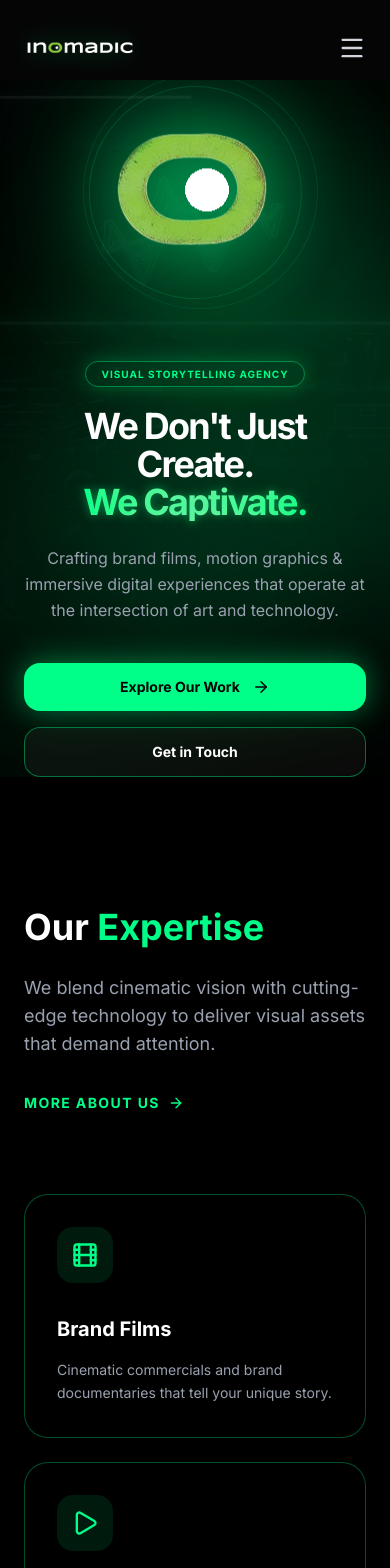
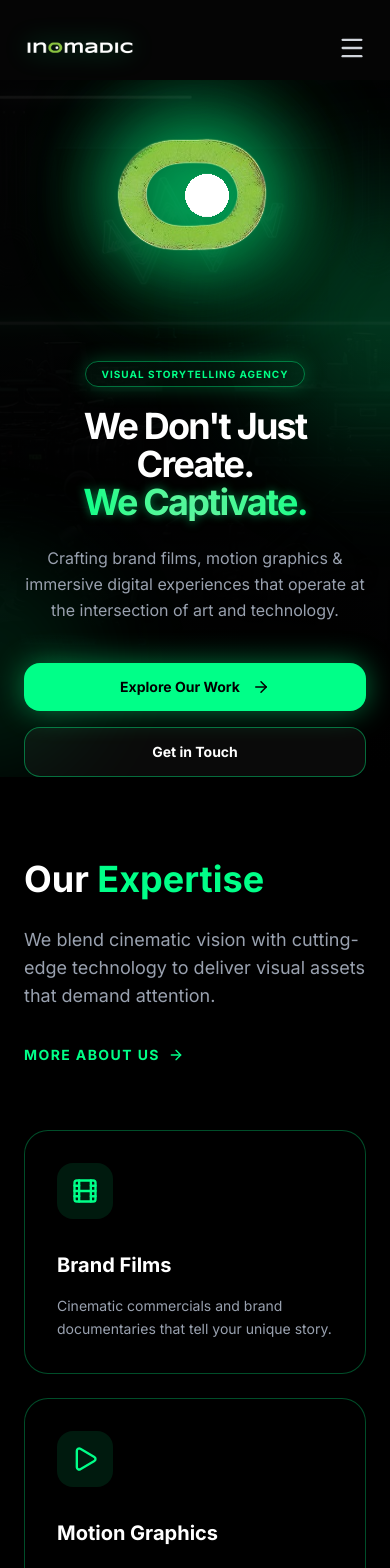
Before and after one commit to anikadhikari04-web/INOMADIC2, a React (Vite) app: page / in a window 390 px wide. Shown: the top 1568 px of the page. Built offline with nearby package versions, Linux system fonts and the light colour scheme.

Commit message:
Optimize website performance for mobile devices. Throttled scroll handling, removed expensive backdrop-blurs, and simplified animations.

```diff
--- a/src/index.css
+++ b/src/index.css
@@ -136,15 +136,40 @@
 
   body {
     @apply font-sans antialiased bg-background text-foreground selection:bg-primary selection:text-primary-foreground;
-  }
-
-  html {
-    scroll-behavior: smooth;
+    -webkit-font-smoothing: antialiased;
+    -moz-osx-font-smoothing: grayscale;
+    text-rendering: optimizeLegibility;
   }
 }
 
+/* ============================
+   Glass Panel — Desktop: full blur, Mobile: solid bg (GPU-friendly)
+   ============================ */
 .glass-panel {
-  @apply bg-black/40 backdrop-blur-xl border border-white/5 shadow-[0_0_15px_rgba(0,255,136,0.05)];
+  @apply bg-black/60 border border-white/5 shadow-[0_0_15px_rgba(0,255,136,0.05)];
+  backdrop-filter: blur(20px);
+  -webkit-backdrop-filter: blur(20px);
+}
+
+/* Scrolled navbar — lightweight on mobile */
+.nav-scrolled {
+  @apply bg-black/80 border-b border-white/5;
+  backdrop-filter: blur(12px);
+  -webkit-backdrop-filter: blur(12px);
+}
+
+@media (max-width: 768px) {
+  .glass-panel {
+    background: rgba(0, 0, 0, 0.85);
+    backdrop-filter: none;
+    -webkit-backdrop-filter: none;
+  }
+
+  .nav-scrolled {
+    background: rgba(0, 0, 0, 0.92);
+    backdrop-filter: none;
+    -webkit-backdrop-filter: none;
+  }
 }
 
 .glow-border {
@@ -158,6 +183,37 @@
 
 .text-glow {
   text-shadow: 0 0 10px rgba(0, 255, 136, 0.5);
+}
+
+/* ============================
+   Mobile perf: reduce blur blobs & expensive effects
+   ============================ */
+@media (max-width: 768px) {
+  /* Reduce glow blob sizes & blur radius on mobile */
+  .mobile-reduce-blur {
+    filter: blur(40px) !important;
+  }
+
+  /* Disable hover transforms on touch devices */
+  .hover\:-translate-y-2:hover {
+    transform: none !important;
+  }
+}
+
+/* ============================
+   GPU-accelerated smooth animations
+   ============================ */
+.gpu-accel {
+  transform: translateZ(0);
+  backface-visibility: hidden;
+}
+
+/* ============================
+   CSS Keyframes (GPU-composited, replaces JS-based rotation)
+   ============================ */
+@keyframes spin {
+  from { transform: rotate(0deg); }
+  to { transform: rotate(360deg); }
 }
 
 /* Hide scrollbar for clean look */
--- a/src/pages/ConnectUs.tsx
+++ b/src/pages/ConnectUs.tsx
@@ -93,9 +93,9 @@ export default function ConnectUs() {
               variants={fadeInUp}
               className="flex flex-col"
             >
-              <div className="glass-panel glow-border p-8 md:p-12 rounded-3xl h-full flex flex-col relative overflow-hidden backdrop-blur-xl bg-white/5 shadow-[inset_0_1px_1px_rgba(255,255,255,0.1)] will-change-transform">
+              <div className="glass-panel glow-border p-8 md:p-12 rounded-3xl h-full flex flex-col relative overflow-hidden bg-white/5 shadow-[inset_0_1px_1px_rgba(255,255,255,0.1)]">
                 {/* Status indicator ring in background */}
-                <div className={`absolute -right-20 -top-20 w-64 h-64 blur-[80px] rounded-full pointer-events-none transition-colors duration-700 ${isAvailable ? 'bg-primary/20' : 'bg-destructive/20'}`}></div>
+                <div className={`absolute -right-20 -top-20 w-64 h-64 blur-[40px] md:blur-[80px] rounded-full pointer-events-none transition-colors duration-700 ${isAvailable ? 'bg-primary/20' : 'bg-destructive/20'}`}></div>
 
                 <div className="flex items-center gap-3 mb-8 relative z-10">
                   <PhoneCall className="text-white" size={28} />
--- a/src/pages/Contact.tsx
+++ b/src/pages/Contact.tsx
@@ -49,7 +49,7 @@ export default function Contact() {
 
                 <div className="space-y-8">
                   <div className="flex items-start gap-6 group">
-                    <div className="h-14 w-14 rounded-full glass-panel backdrop-blur-md bg-white/5 shadow-[inset_0_1px_1px_rgba(255,255,255,0.1)] flex items-center justify-center text-primary group-hover:bg-primary group-hover:text-black transition-colors shrink-0">
+                    <div className="h-14 w-14 rounded-full glass-panel bg-white/5 shadow-[inset_0_1px_1px_rgba(255,255,255,0.1)] flex items-center justify-center text-primary group-hover:bg-primary group-hover:text-black transition-colors shrink-0">
                       <Mail size={24} />
                     </div>
                     <div>
@@ -87,8 +87,8 @@ export default function Contact() {
                 </div>
               </div>
 
-              <div className="p-8 rounded-3xl bg-white/5 backdrop-blur-xl border border-white/10 shadow-[inset_0_1px_1px_rgba(255,255,255,0.1)] relative overflow-hidden will-change-transform">
-                <div className="absolute -right-10 -top-10 w-40 h-40 bg-primary/20 blur-[50px] rounded-full pointer-events-none"></div>
+              <div className="p-8 rounded-3xl bg-white/5 border border-white/10 shadow-[inset_0_1px_1px_rgba(255,255,255,0.1)] relative overflow-hidden">
+                <div className="absolute -right-10 -top-10 w-40 h-40 bg-primary/20 blur-[30px] md:blur-[50px] rounded-full pointer-events-none"></div>
                 <h3 className="text-white font-bold mb-2 relative z-10">Looking for careers?</h3>
                 <p className="text-gray-400 text-sm mb-4 relative z-10">We are always on the lookout for talented artists.</p>
                 <button
--- a/src/pages/Home.tsx
+++ b/src/pages/Home.tsx
@@ -28,18 +28,19 @@ export default function Home() {
             src={heroImg1}
             alt="Cinematic Studio"
             className="w-full h-full object-cover opacity-25"
+            loading="eager"
           />
           <div className="absolute inset-0 bg-gradient-to-b from-black/70 via-black/80 to-black"></div>
         </div>
 
-        {/* Ambient glow blobs - Switched to static layers with CSS animation for low-end device optimization */}
+        {/* Ambient glow blobs — reduced blur on mobile via smaller sizes */}
         <div
           aria-hidden
-          className="absolute top-1/4 -right-32 w-[28rem] h-[28rem] bg-primary/20 blur-[100px] rounded-full pointer-events-none will-change-transform animate-pulse"
+          className="absolute top-1/4 -right-32 w-[16rem] h-[16rem] md:w-[28rem] md:h-[28rem] bg-primary/20 blur-[60px] md:blur-[100px] rounded-full pointer-events-none"
         />
         <div
           aria-hidden
-          className="absolute bottom-0 -left-32 w-[24rem] h-[24rem] bg-primary/10 blur-[100px] rounded-full pointer-events-none will-change-transform animate-pulse"
+          className="absolute bottom-0 -left-32 w-[14rem] h-[14rem] md:w-[24rem] md:h-[24rem] bg-primary/10 blur-[50px] md:blur-[100px] rounded-full pointer-events-none"
         />
 
         <div className="container relative z-10 mx-auto px-6 md:px-12 grid grid-cols-1 lg:grid-cols-12 gap-10 lg:gap-8 items-center">
@@ -48,10 +49,10 @@ export default function Home() {
             <motion.div
               initial={{ opacity: 0, scale: 0.9 }}
               animate={{ opacity: 1, scale: 1 }}
-              transition={{ duration: 1, ease: "easeOut" }}
+              transition={{ duration: 0.6, ease: "easeOut" }}
               className="mb-6 inline-block"
             >
-              <span className="px-4 py-1.5 rounded-full border border-primary/40 text-primary text-[10px] sm:text-xs font-bold tracking-widest uppercase bg-primary/5 backdrop-blur-md shadow-[0_0_20px_rgba(0,255,136,0.25)]">
+              <span className="px-4 py-1.5 rounded-full border border-primary/40 text-primary text-[10px] sm:text-xs font-bold tracking-widest uppercase bg-primary/5 shadow-[0_0_20px_rgba(0,255,136,0.25)]">
                 Visual Storytelling Agency
               </span>
             </motion.div>
@@ -59,7 +60,7 @@ export default function Home() {
             <motion.h1
               initial={{ opacity: 0, y: 30 }}
               animate={{ opacity: 1, y: 0 }}
-              transition={{ duration: 0.8, delay: 0.2 }}
+              transition={{ duration: 0.6, delay: 0.15 }}
               className="text-4xl sm:text-5xl md:text-6xl lg:text-7xl xl:text-8xl font-black text-white leading-[1.05] tracking-tighter mb-6"
             >
               We Don't Just Create.
@@ -72,7 +73,7 @@ export default function Home() {
             <motion.p
               initial={{ opacity: 0 }}
               animate={{ opacity: 1 }}
-              transition={{ duration: 0.8, delay: 0.4 }}
+              transition={{ duration: 0.6, delay: 0.3 }}
               className="text-base sm:text-lg md:text-xl text-gray-400 max-w-2xl mb-10 font-light leading-relaxed"
             >
               Crafting brand films, motion graphics & immersive digital experiences that operate at the intersection of art and technology.
@@ -81,26 +82,18 @@ export default function Home() {
             <motion.div
               initial={{ opacity: 0, y: 20 }}
               animate={{ opacity: 1, y: 0 }}
-              transition={{ duration: 0.8, delay: 0.6 }}
+              transition={{ duration: 0.6, delay: 0.45 }}
               className="flex flex-col sm:flex-row gap-4 sm:gap-5 w-full sm:w-auto"
             >
               <Link href="/our-works">
-                <motion.span
-                  whileHover={{ scale: 1.04 }}
-                  whileTap={{ scale: 0.96 }}
-                  className="px-7 py-3.5 bg-primary text-black font-bold rounded-2xl flex items-center justify-center gap-3 shadow-[0_0_30px_rgba(0,255,136,0.45)] hover:shadow-[0_0_50px_rgba(0,255,136,0.7)] transition-shadow cursor-pointer text-sm sm:text-base"
-                >
+                <span className="px-7 py-3.5 bg-primary text-black font-bold rounded-2xl flex items-center justify-center gap-3 shadow-[0_0_30px_rgba(0,255,136,0.45)] hover:shadow-[0_0_50px_rgba(0,255,136,0.7)] transition-shadow cursor-pointer text-sm sm:text-base active:scale-95 transition-transform">
                   Explore Our Work <ArrowRight size={18} />
-                </motion.span>
+                </span>
               </Link>
               <Link href="/contact">
-                <motion.span
-                  whileHover={{ scale: 1.04 }}
-                  whileTap={{ scale: 0.96 }}
-                  className="px-7 py-3.5 bg-white/[0.04] backdrop-blur-md border border-primary/40 text-white font-bold rounded-2xl flex items-center justify-center hover:border-primary hover:bg-primary/5 hover:shadow-[0_0_25px_rgba(0,255,136,0.4)] transition-all cursor-pointer text-sm sm:text-base"
-                >
+                <span className="px-7 py-3.5 bg-white/[0.04] border border-primary/40 text-white font-bold rounded-2xl flex items-center justify-center hover:border-primary hover:bg-primary/5 hover:shadow-[0_0_25px_rgba(0,255,136,0.4)] transition-all cursor-pointer text-sm sm:text-base active:scale-95">
                   Get in Touch
-                </motion.span>
+                </span>
               </Link>
             </motion.div>
           </div>
@@ -108,58 +101,54 @@ export default function Home() {
           {/* Ring Logo Column */}
           <div className="lg:col-span-5 flex items-center justify-center relative order-first lg:order-last mb-4 lg:mb-0">
             <div className="relative w-56 h-56 sm:w-72 sm:h-72 md:w-80 md:h-80 lg:w-[26rem] lg:h-[26rem] flex items-center justify-center">
-              {/* Pulsing aura behind ring - Optimized for 120Hz */}
+              {/* Pulsing aura behind ring — reduced on mobile */}
               <div
                 aria-hidden
-                className="absolute inset-0 m-auto w-[80%] h-[80%] bg-primary/30 blur-[80px] rounded-full pointer-events-none will-change-transform animate-pulse"
+                className="absolute inset-0 m-auto w-[80%] h-[80%] bg-primary/30 blur-[40px] md:blur-[80px] rounded-full pointer-events-none animate-pulse"
               />
               <div
                 aria-hidden
-                className="absolute inset-0 m-auto w-[110%] h-[110%] bg-primary/15 blur-[100px] rounded-full pointer-events-none opacity-80 will-change-transform animate-pulse"
+                className="absolute inset-0 m-auto w-[110%] h-[110%] bg-primary/15 blur-[50px] md:blur-[100px] rounded-full pointer-events-none opacity-80 animate-pulse"
               />
 
-              {/* Floating + slow rotating ring */}
+              {/* Floating ring logo — simplified animation */}
               <motion.img
                 src={ringLogo}
                 alt="INOMADIC"
-                initial={{ opacity: 0, scale: 0.7, rotate: -15 }}
+                initial={{ opacity: 0, scale: 0.7 }}
                 animate={{
                   opacity: 1,
                   scale: 1,
-                  rotate: 0,
-                  y: [0, -12, 0],
+                  y: [0, -10, 0],
                 }}
                 transition={{
-                  opacity: { duration: 1, ease: "easeOut" },
-                  scale: { duration: 1, ease: "easeOut" },
-                  rotate: { duration: 1, ease: "easeOut" },
-                  y: { duration: 5, repeat: Infinity, ease: "easeInOut" },
+                  opacity: { duration: 0.8, ease: "easeOut" },
+                  scale: { duration: 0.8, ease: "easeOut" },
+                  y: { duration: 6, repeat: Infinity, ease: "easeInOut" },
                 }}
                 className="relative z-10 w-full h-full object-contain drop-shadow-[0_0_40px_rgba(0,255,136,0.7)]"
               />
 
-              {/* Slow rotating sparkle ring */}
-              <motion.div
+              {/* Slow rotating sparkle rings — CSS animation for GPU compositing */}
+              <div
                 aria-hidden
-                animate={{ rotate: 360 }}
-                transition={{ duration: 30, repeat: Infinity, ease: "linear" }}
-                className="absolute inset-0 m-auto w-[95%] h-[95%] rounded-full border border-primary/15"
+                className="absolute inset-0 m-auto w-[95%] h-[95%] rounded-full border border-primary/15 hidden md:block"
+                style={{ animation: "spin 30s linear infinite" }}
               />
-              <motion.div
+              <div
                 aria-hidden
-                animate={{ rotate: -360 }}
-                transition={{ duration: 45, repeat: Infinity, ease: "linear" }}
-                className="absolute inset-0 m-auto w-[105%] h-[105%] rounded-full border border-primary/10"
+                className="absolute inset-0 m-auto w-[105%] h-[105%] rounded-full border border-primary/10 hidden md:block"
+                style={{ animation: "spin 45s linear infinite reverse" }}
               />
             </div>
           </div>
         </div>
 
-        {/* Scroll Indicator */}
+        {/* Scroll Indicator — hidden on mobile */}
         <motion.div
           animate={{ y: [0, 10, 0] }}
           transition={{ repeat: Infinity, duration: 2 }}
-          className="hidden md:flex absolute bottom-8 left-1/2 -translate-x-1/2 text-gray-500 flex-col items-center gap-2"
+          className="hidden lg:flex absolute bottom-8 left-1/2 -translate-x-1/2 text-gray-500 flex-col items-center gap-2"
         >
           <span className="text-[10px] uppercase tracking-widest font-bold">Scroll</span>
           <div className="w-[1px] h-10 bg-gradient-to-b from-primary/60 to-transparent"></div>
@@ -167,14 +156,14 @@ export default function Home() {
       </section>
 
       {/* Services Section */}
-      <section className="py-32 relative bg-black">
+      <section className="py-20 md:py-32 relative bg-black">
         <div className="container mx-auto px-6 md:px-12">
           <motion.div
             initial="hidden"
             whileInView="visible"
             viewport={{ once: true, margin: "-100px" }}
             variants={fadeInUp}
-            className="mb-20 md:mb-32 flex flex-col md:flex-row md:items-end justify-between gap-8"
+            className="mb-16 md:mb-32 flex flex-col md:flex-row md:items-end justify-between gap-8"
           >
             <div>
               <h2 className="text-4xl md:text-6xl font-bold text-white mb-6 leading-tight">
@@ -208,9 +197,9 @@ export default function Home() {
               <motion.div
                 key={i}
                 variants={fadeInUp}
-                className="glass-panel p-8 rounded-3xl glow-border group hover:-translate-y-2 transition-all duration-500 backdrop-blur-xl bg-white/5 shadow-[inset_0_1px_1px_rgba(255,255,255,0.1)] border border-white/10 will-change-transform"
+                className="glass-panel p-8 rounded-3xl glow-border group md:hover:-translate-y-2 transition-transform duration-500 bg-white/5 shadow-[inset_0_1px_1px_rgba(255,255,255,0.1)] border border-white/10"
               >
-                <div className="h-14 w-14 rounded-2xl bg-primary/10 flex items-center justify-center text-primary mb-8 group-hover:bg-primary group-hover:text-black transition-colors duration-500 will-change-transform">
+                <div className="h-14 w-14 rounded-2xl bg-primary/10 flex items-center justify-center text-primary mb-8 group-hover:bg-primary group-hover:text-black transition-colors duration-500">
                   <service.icon size={28} />
                 </div>
                 <h3 className="text-xl font-bold text-white mb-4">{service.title}</h3>
@@ -224,7 +213,7 @@ export default function Home() {
       </section>
 
       {/* Showreel/Video Teaser Section */}
-      <section className="py-32 relative overflow-hidden">
+      <section className="py-20 md:py-32 relative overflow-hidden">
         <div className="absolute inset-0 bg-primary/5"></div>
         <div className="container mx-auto px-6 md:px-12 relative z-10 text-center">
           <motion.div
@@ -238,7 +227,7 @@ export default function Home() {
               Ready to create something <span className="text-glow text-primary italic">unforgettable?</span>
             </h2>
             <Link href="/connect">
-              <span className="inline-flex items-center justify-center gap-3 px-10 py-5 bg-white text-black font-black text-lg rounded-full hover:bg-primary hover:shadow-[0_0_40px_rgba(0,255,136,0.6)] transition-all cursor-pointer scale-95 hover:scale-100">
+              <span className="inline-flex items-center justify-center gap-3 px-10 py-5 bg-white text-black font-black text-lg rounded-full hover:bg-primary hover:shadow-[0_0_40px_rgba(0,255,136,0.6)] transition-all cursor-pointer active:scale-95">
                 Start a Project
               </span>
             </Link>
--- a/src/pages/OurWorks.tsx
+++ b/src/pages/OurWorks.tsx
@@ -147,7 +147,7 @@ export default function OurWorks() {
       {/* Ending Statement */}
       <section className="py-40 relative flex items-center justify-center text-center overflow-hidden">
         <div className="absolute inset-0 bg-primary/5 pointer-events-none"></div>
-        <div className="absolute top-1/2 left-1/2 -translate-x-1/2 -translate-y-1/2 w-full max-w-lg h-full bg-primary/10 blur-[100px] rounded-full"></div>
+        <div className="absolute top-1/2 left-1/2 -translate-x-1/2 -translate-y-1/2 w-full max-w-lg h-full bg-primary/10 blur-[60px] md:blur-[100px] rounded-full"></div>
 
         <div className="container mx-auto px-6 relative z-10">
           <motion.div
```
Also changed, not shown: src/components/layout/Navbar.tsx (+39 -18 lines), src/pages/About.tsx (+5 -5 lines).
